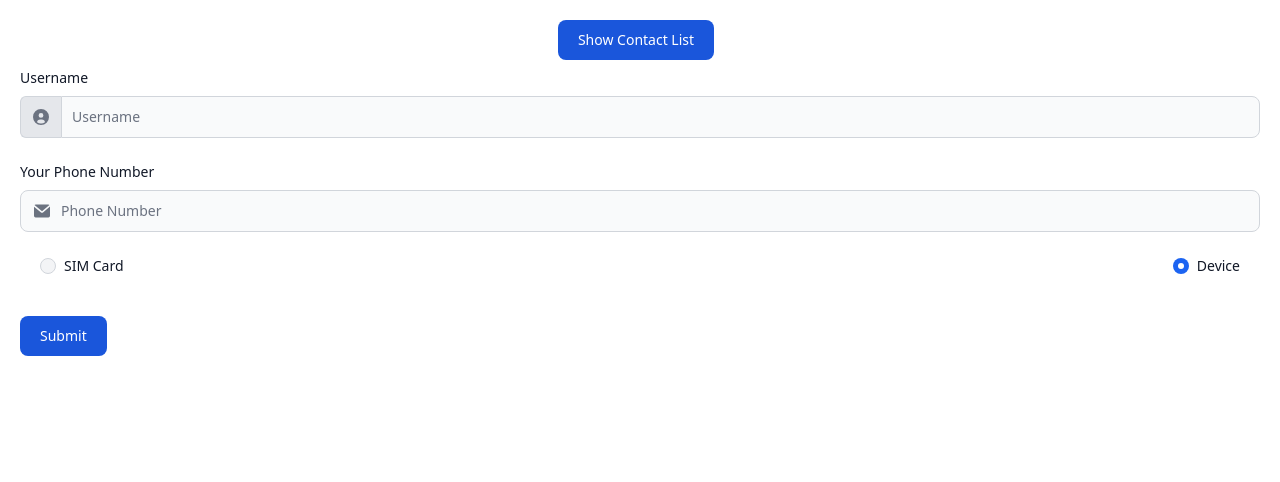
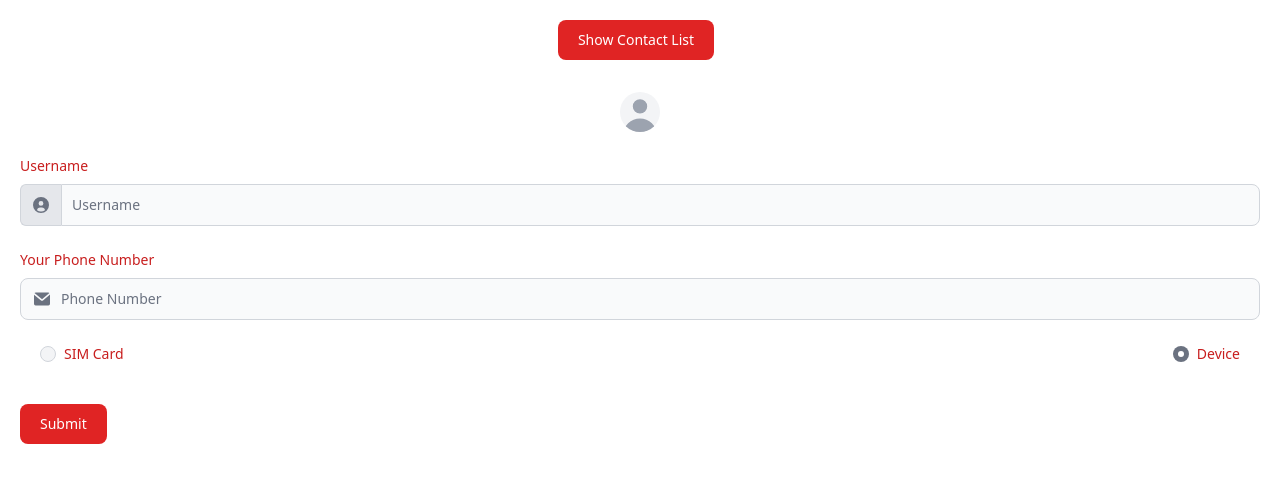
Before and after one commit to mahsaadloo/JavaScript-HW, a website with bundled scripts: page index.html in a window 1280 px wide. Built offline with nearby package versions, Linux system fonts and the light colour scheme.

Commit message:
design form

```diff
--- a/index.html
+++ b/index.html
@@ -11,25 +11,32 @@
     <div class="container px-5 py-5">
 
         <div class="text-center">
-            <button id="showDrawer" class="text-white bg-blue-700 hover:bg-blue-800 focus:ring-4 focus:ring-blue-300 font-medium rounded-lg text-sm px-5 py-2.5 mr-2 mb-2 dark:bg-blue-600 dark:hover:bg-blue-700 focus:outline-none dark:focus:ring-blue-800" type="button" data-drawer-target="drawer-bottom-example" data-drawer-show="drawer-bottom-example" data-drawer-placement="bottom" aria-controls="drawer-bottom-example">
+            <button id="showDrawer" class="text-white bg-red-600 hover:bg-red-500 focus:ring-4 focus:ring-red-300 font-medium rounded-lg text-sm px-5 py-2.5 mr-2 mb-2 dark:bg-red-600 dark:hover:bg-red-700 focus:outline-none dark:focus:ring-red-800" type="button" data-drawer-target="drawer-bottom-example" data-drawer-show="drawer-bottom-example" data-drawer-placement="bottom" aria-controls="drawer-bottom-example">
             Show Contact List
             </button>
         </div>
 
         <form>
+
+            <div class="mb-6 mt-6 flex justify-center">
+                <div class="relative w-10 h-10 overflow-hidden bg-gray-100 rounded-full dark:bg-gray-600">
+                    <svg class="absolute w-12 h-12 text-gray-400 -left-1" fill="currentColor" viewBox="0 0 20 20" xmlns="http://www.w3.org/2000/svg"><path fill-rule="evenodd" d="M10 9a3 3 0 100-6 3 3 0 000 6zm-7 9a7 7 0 1114 0H3z" clip-rule="evenodd"></path></svg>
+                </div>
+            </div>
+
             <div class="mb-6">
-                <label for="username" class="block mb-2 text-sm font-medium text-gray-900 dark:text-white">Username</label>
+                <label for="username" class="block mb-2 text-sm font-medium text-red-700 dark:text-white">Username</label>
                 <div class="flex mb-6">
                     <span class="inline-flex items-center px-3 text-sm text-gray-900 bg-gray-200 border border-r-0 border-gray-300 rounded-l-md dark:bg-gray-600 dark:text-gray-400 dark:border-gray-600">
                     <svg class="w-4 h-4 text-gray-500 dark:text-gray-400" aria-hidden="true" xmlns="http://www.w3.org/2000/svg" fill="currentColor" viewBox="0 0 20 20">
                         <path d="M10 0a10 10 0 1 0 10 10A10.011 10.011 0 0 0 10 0Zm0 5a3 3 0 1 1 0 6 3 3 0 0 1 0-6Zm0 13a8.949 8.949 0 0 1-4.951-1.488A3.987 3.987 0 0 1 9 13h2a3.987 3.987 0 0 1 3.951 3.512A8.949 8.949 0 0 1 10 18Z"/>
                     </svg>
                     </span>
-                    <input type="text" id="username" class="rounded-none rounded-r-lg bg-gray-50 border border-gray-300 text-gray-900 focus:ring-blue-500 focus:border-blue-500 block flex-1 min-w-0 w-full text-sm p-2.5  dark:bg-gray-700 dark:border-gray-600 dark:placeholder-gray-400 dark:text-white dark:focus:ring-blue-500 dark:focus:border-blue-500" placeholder="Username">
+                    <input type="text" id="username" class="rounded-none rounded-r-lg bg-gray-50 border border-gray-300 text-gray-900 focus:ring-gray-500 focus:border-gray-500 block flex-1 min-w-0 w-full text-sm p-2.5  dark:bg-gray-700 dark:border-gray-600 dark:placeholder-gray-400 dark:text-white dark:focus:ring-gray-500 dark:focus:border-gray-500" placeholder="Username">
                 </div>
             </div>
             <div class="mb-6">
-                <label for="phonenumber" class="block mb-2 text-sm font-medium text-gray-900 dark:text-white">Your Phone Number</label>
+                <label for="phonenumber" class="block mb-2 text-sm font-medium text-red-700 dark:text-white">Your Phone Number</label>
                 <div class="relative">
                   <div class="absolute inset-y-0 left-0 flex items-center pl-3.5 pointer-events-none">
                     <svg class="w-4 h-4 text-gray-500 dark:text-gray-400" aria-hidden="true" xmlns="http://www.w3.org/2000/svg" fill="currentColor" viewBox="0 0 20 16">
@@ -37,20 +44,20 @@
                       <path d="M11.241 9.817c-.36.275-.801.425-1.255.427-.428 0-.845-.138-1.187-.395L0 2.6V14a2 2 0 0 0 2 2h16a2 2 0 0 0 2-2V2.5l-8.759 7.317Z"/>
                     </svg>
                   </div>
-                  <input type="text" id="phonenumber" class="bg-gray-50 border border-gray-300 text-gray-900 text-sm rounded-lg focus:ring-blue-500 focus:border-blue-500 block w-full pl-10 p-2.5  dark:bg-gray-700 dark:border-gray-600 dark:placeholder-gray-400 dark:text-white dark:focus:ring-blue-500 dark:focus:border-blue-500" placeholder="Phone Number">
+                  <input type="text" id="phonenumber" class="bg-gray-50 border border-gray-300 text-gray-900 text-sm rounded-lg focus:ring-gray-500 focus:border-gray-500 block w-full pl-10 p-2.5  dark:bg-gray-700 dark:border-gray-600 dark:placeholder-gray-400 dark:text-white dark:focus:ring-gray-500 dark:focus:border-gray-500" placeholder="Phone Number">
                 </div>
             </div>
             <div class="flex justify-between items-start mb-6 px-5">
                 <div class="flex items-center mb-4">
-                    <input id="sim" type="radio" value="" name="default-radio" class="w-4 h-4 text-blue-600 bg-gray-100 border-gray-300 focus:ring-blue-500 dark:focus:ring-blue-600 dark:ring-offset-gray-800 focus:ring-2 dark:bg-gray-700 dark:border-gray-600">
-                    <label for="sim" class="ml-2 text-sm font-medium text-gray-900 dark:text-gray-300">SIM Card</label>
+                    <input id="sim" type="radio" value="" name="default-radio" class="w-4 h-4 text-gray-500 bg-gray-100 border-gray-300 focus:ring-red-400 dark:focus:ring-red-600 dark:ring-offset-gray-800 focus:ring-2 dark:bg-gray-700 dark:border-gray-600">
+                    <label for="sim" class="ml-2 text-sm font-medium text-red-700 dark:text-gray-300">SIM Card</label>
                 </div>
                 <div class="flex items-center">
-                    <input checked id="device" type="radio" value="" name="default-radio" class="w-4 h-4 text-blue-600 bg-gray-100 border-gray-300 focus:ring-blue-500 dark:focus:ring-blue-600 dark:ring-offset-gray-800 focus:ring-2 dark:bg-gray-700 dark:border-gray-600">
-                    <label for="device" class="ml-2 text-sm font-medium text-gray-900 dark:text-gray-300">Device</label>
+                    <input checked id="device" type="radio" value="" name="default-radio" class="w-4 h-4 text-gray-500 bg-gray-100 border-gray-300 focus:ring-red-400 dark:focus:ring-red-600 dark:ring-offset-gray-800 focus:ring-2 dark:bg-gray-700 dark:border-gray-600">
+                    <label for="device" class="ml-2 text-sm font-medium text-red-700 dark:text-gray-300">Device</label>
                 </div>
             </div>
-            <button type="submit" class="text-white bg-blue-700 hover:bg-blue-800 focus:ring-4 focus:outline-none focus:ring-blue-300 font-medium rounded-lg text-sm w-full sm:w-auto px-5 py-2.5 text-center dark:bg-blue-600 dark:hover:bg-blue-700 dark:focus:ring-blue-800">Submit</button>
+            <button type="button" class="text-white bg-red-600 hover:bg-red-500 focus:ring-4 focus:outline-none focus:ring-red-300 font-medium rounded-lg text-sm w-full sm:w-auto px-5 py-2.5 text-center dark:bg-red-600 dark:hover:bg-red-700 dark:focus:ring-red-800">Submit</button>
         </form>
     </div>
 
--- a/index.ts
+++ b/index.ts
@@ -0,0 +1,7 @@
+type contactTypes = {
+    username: string,
+    phonenumber: string,
+    id: string,
+    avatar: null,
+    storage: "SIM" | "device"
+}
```
